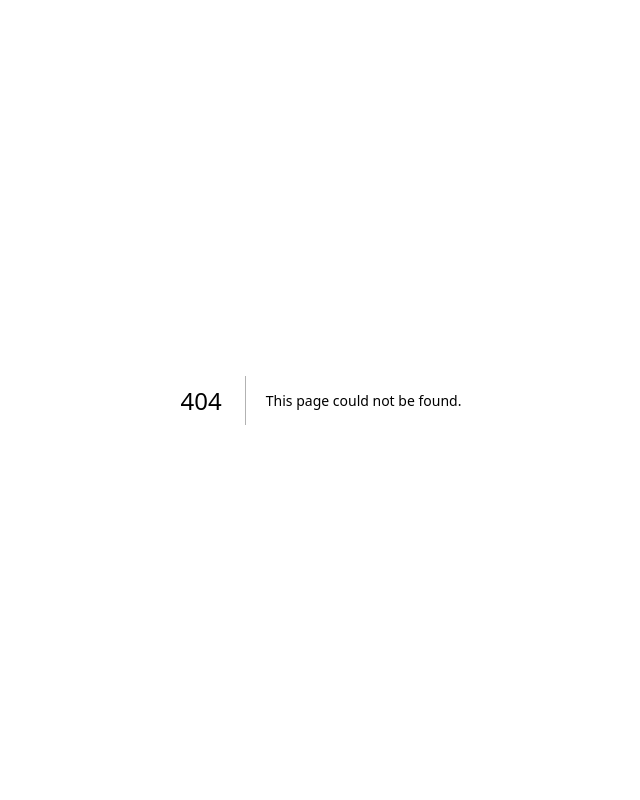
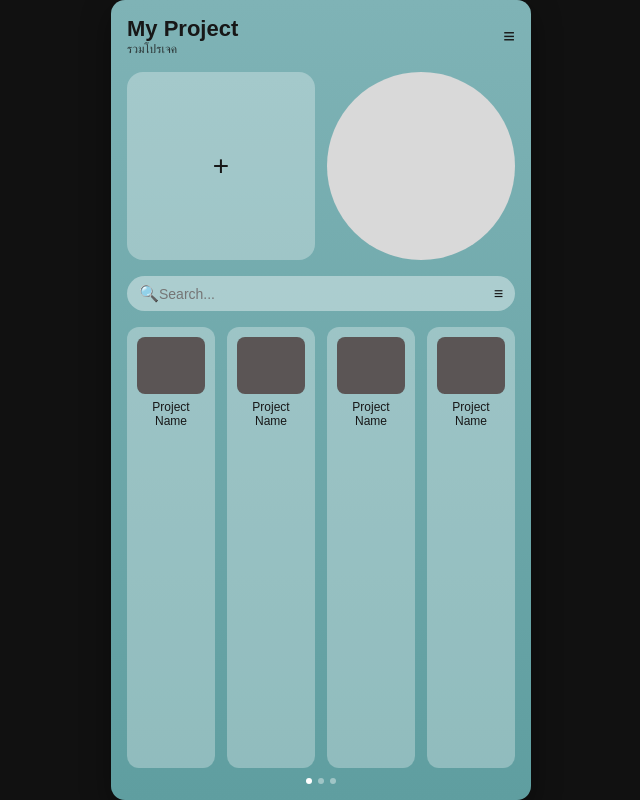
Before and after one commit to unknownhaha/Capstone-Project, a Next.js app: page /allproject in a window 1280 px wide. Before the commit this address had no page. Shown: the whole page, without its empty margins (319-959 px from the left). Built offline with nearby package versions, Linux system fonts and the light colour scheme.

Commit message:
allpro,register

```diff
--- /dev/null
+++ b/app/allproject/allproject.module.css
@@ -0,0 +1,171 @@
+/* ===== Container ===== */
+.container {
+  min-height: 100vh;
+  display: flex;
+  justify-content: center;
+  align-items: center;
+  background: #111;
+  font-family: Arial, sans-serif;
+}
+
+/* ===== Phone Wrapper (Responsive) ===== */
+.phone {
+  width: 100%;
+  max-width: 420px;
+  height: 100dvh;
+  background: linear-gradient(to bottom, #7fb3b6, #5f9ea0);
+  border-radius: 14px;
+  padding: 16px;
+  display: flex;
+  flex-direction: column;
+  box-shadow: 0 10px 30px rgba(0,0,0,0.4);
+}
+
+/* ===== Header ===== */
+.header {
+  display: flex;
+  justify-content: space-between;
+  align-items: center;
+}
+
+.header h2 {
+  margin: 0;
+  font-size: clamp(18px, 4vw, 22px);
+}
+
+.header p {
+  font-size: clamp(10px, 3vw, 12px);
+  opacity: 0.8;
+  margin: 0;
+}
+
+.menu {
+  font-size: 20px;
+  cursor: pointer;
+}
+
+/* ===== Top Section ===== */
+.top {
+  display: flex;
+  gap: 12px;
+  margin: 16px 0;
+}
+
+.addBox,
+.profile {
+  flex: 1;
+  aspect-ratio: 1;
+  border-radius: 16px;
+}
+
+/* Add button */
+.addBox {
+  background: rgba(255,255,255,0.3);
+  display: flex;
+  justify-content: center;
+  align-items: center;
+  font-size: 28px;
+  cursor: pointer;
+  transition: 0.2s;
+}
+
+.addBox:hover {
+  background: rgba(255,255,255,0.5);
+  transform: scale(1.05);
+}
+
+/* Profile */
+.profile {
+  background: #d9d9d9;
+  border-radius: 50%;
+}
+
+/* ===== Search ===== */
+.search {
+  display: flex;
+  align-items: center;
+  background: rgba(255,255,255,0.4);
+  border-radius: 20px;
+  padding: 8px 12px;
+  margin-bottom: 16px;
+}
+
+.search input {
+  flex: 1;
+  border: none;
+  background: transparent;
+  outline: none;
+  font-size: 14px;
+}
+
+/* ===== Grid ===== */
+.grid {
+  display: grid;
+  grid-template-columns: repeat(2, 1fr);
+  gap: 12px;
+  flex: 1;
+}
+
+/* Tablet */
+@media (min-width: 500px) {
+  .grid {
+    grid-template-columns: repeat(3, 1fr);
+  }
+}
+
+/* Desktop */
+@media (min-width: 768px) {
+  .grid {
+    grid-template-columns: repeat(4, 1fr);
+  }
+}
+
+/* ===== Card ===== */
+.card {
+  background: rgba(255,255,255,0.3);
+  border-radius: 12px;
+  padding: 10px;
+  text-align: center;
+  cursor: pointer;
+  transition: 0.2s;
+}
+
+.card:hover {
+  transform: translateY(-4px);
+  background: rgba(255,255,255,0.5);
+}
+
+/* Thumbnail */
+.thumb {
+  width: 100%;
+  aspect-ratio: 1.2;
+  background: #5b5555;
+  border-radius: 8px;
+  margin-bottom: 6px;
+}
+
+/* Text */
+.card p {
+  font-size: 12px;
+  margin: 0;
+}
+
+/* ===== Pagination Dots ===== */
+.dots {
+  display: flex;
+  justify-content: center;
+  gap: 6px;
+  margin-top: 10px;
+}
+
+.dots span {
+  width: 6px;
+  height: 6px;
+  background: white;
+  opacity: 0.4;
+  border-radius: 50%;
+}
+
+.dots .active {
+  opacity: 1;
+}
--- /dev/null
+++ b/app/allproject/page.tsx
@@ -0,0 +1,52 @@
+"use client";
+
+import styles from "./allproject.module.css";
+
+export default function DashboardPage() {
+  return (
+    <div className={styles.container}>
+      <div className={styles.phone}>
+
+        {/* Header */}
+        <div className={styles.header}>
+          <div>
+            <h2>My Project</h2>
+            <p>รวมโปรเจค</p>
+          </div>
+          <div className={styles.menu}>≡</div>
+        </div>
+
+        {/* Top section */}
+        <div className={styles.top}>
+          <div className={styles.addBox}>+</div>
+          <div className={styles.profile}></div>
+        </div>
+
+        {/* Search */}
+        <div className={styles.search}>
+          <span>🔍</span>
+          <input placeholder="Search..." />
+          <span>≡</span>
+        </div>
+
+        {/* Grid */}
+        <div className={styles.grid}>
+          {[1,2,3,4].map((i) => (
+            <div key={i} className={styles.card}>
+              <div className={styles.thumb}></div>
+              <p>Project Name</p>
+            </div>
+          ))}
+        </div>
+
+        {/* Dots */}
+        <div className={styles.dots}>
+          <span className={styles.active}></span>
+          <span></span>
+          <span></span>
+        </div>
+
+      </div>
+    </div>
+  );
+}
--- /dev/null
+++ b/app/register/register.module.css
@@ -0,0 +1,48 @@
+.container {
+  height: 100vh;
+  display: flex;
+  justify-content: center;
+  align-items: center;
+  background: linear-gradient(to bottom, #0f5f6b, #7fb3b6);
+  font-family: Arial, sans-serif;
+}
+
+.box {
+  width: 300px;
+  text-align: center;
+  color: white;
+}
+
+.title {
+  margin-bottom: 30px;
+}
+
+.form {
+  text-align: left;
+}
+
+.label {
+  font-size: 12px;
+  margin-bottom: 5px;
+  display: block;
+}
+
+.input {
+  width: 100%;
+  height: 35px;
+  margin-bottom: 15px;
+  border: none;
+  outline: none;
+  padding: 0 10px;
+  background: rgba(255, 255, 255, 0.4);
+}
+
+.button {
+  width: 150px;
+  height: 40px;
+  margin-top: 20px;
+  border: none;
+  background: rgba(255, 255, 255, 0.6);
+  font-weight: bold;
+  cursor: pointer;
+}
```
Also changed, not shown: app/register/page.tsx (added, +34 -0 lines).
